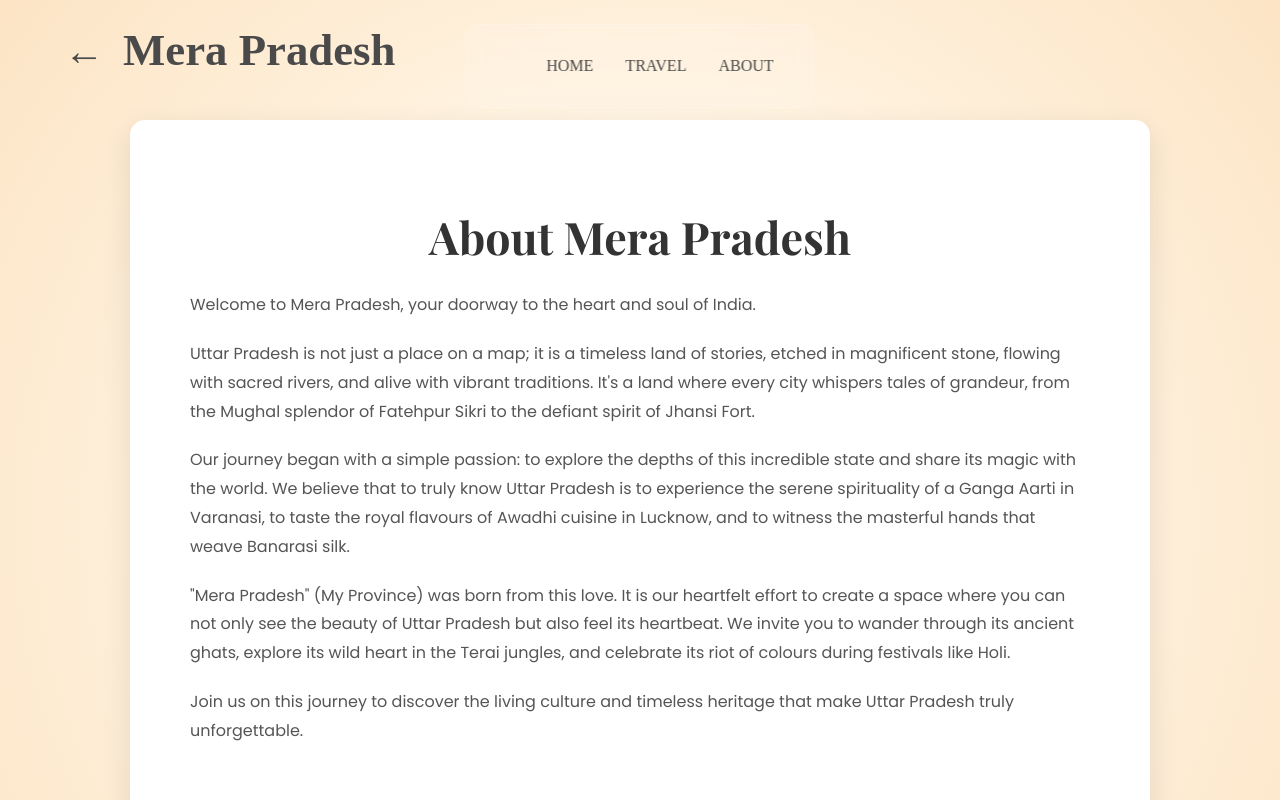
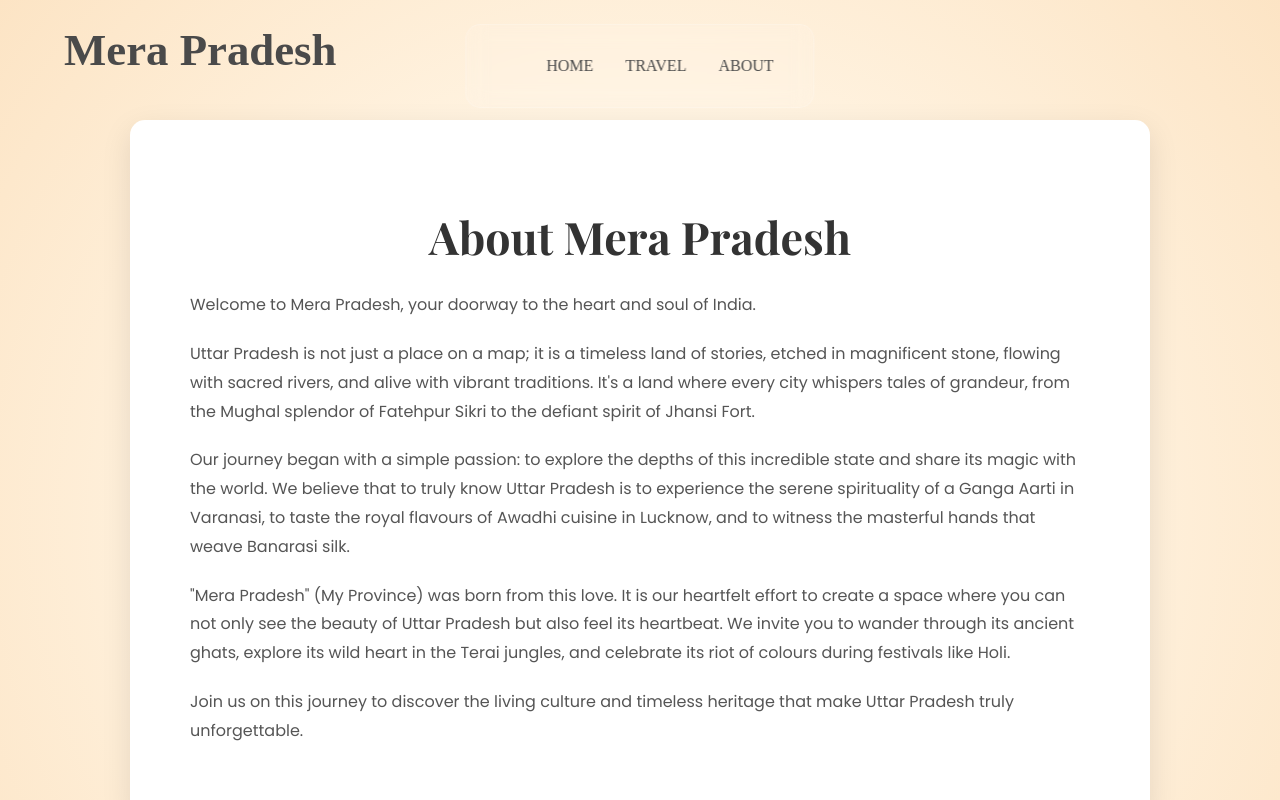
Before and after one commit to piyush181105/MeraPradesh, a plain HTML site: page about.html in a window 1280 px wide. Shown: the top 800 px of the page. Drawn offline with nearby package versions, Linux system fonts and the light colour scheme.

Commit message:
Update about.html

```diff
--- a/about.html
+++ b/about.html
@@ -108,11 +108,10 @@
 
 <body>
     <header class="main-header">
-        <a href="ixdex.html" class="back-arrow-btn">&larr;</a>
-        <a href="ixdex.html" class="logo">Mera Pradesh</a>
+        <a href="index.html" class="logo">Mera Pradesh</a>
         <nav class="navbar">
             <ul class="nav-menu">
-                <li><a href="ixdex.html">HOME</a></li>
+                <li><a href="index.html">HOME</a></li>
                 <li><a href="#">TRAVEL</a></li>
                 <li><a href="about.html">ABOUT</a></li>
             </ul>
```
